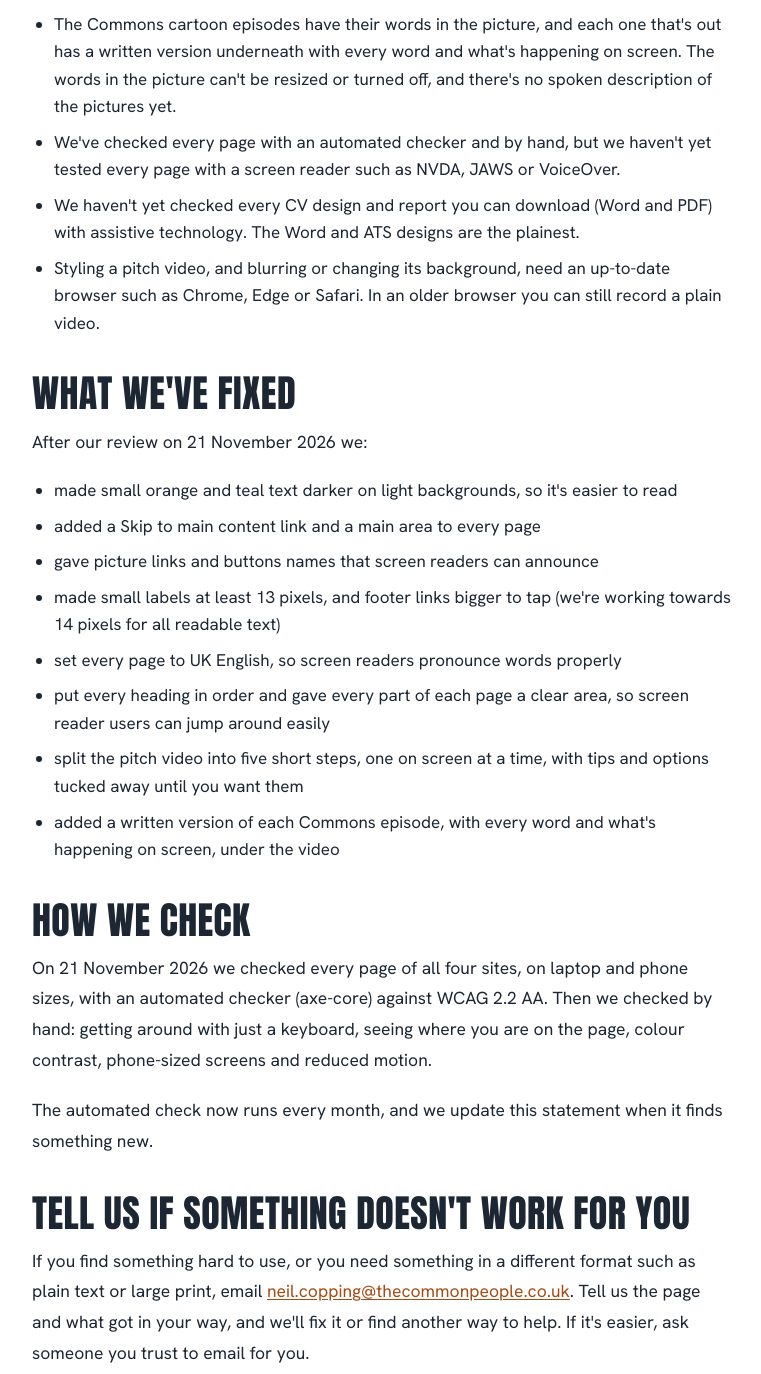
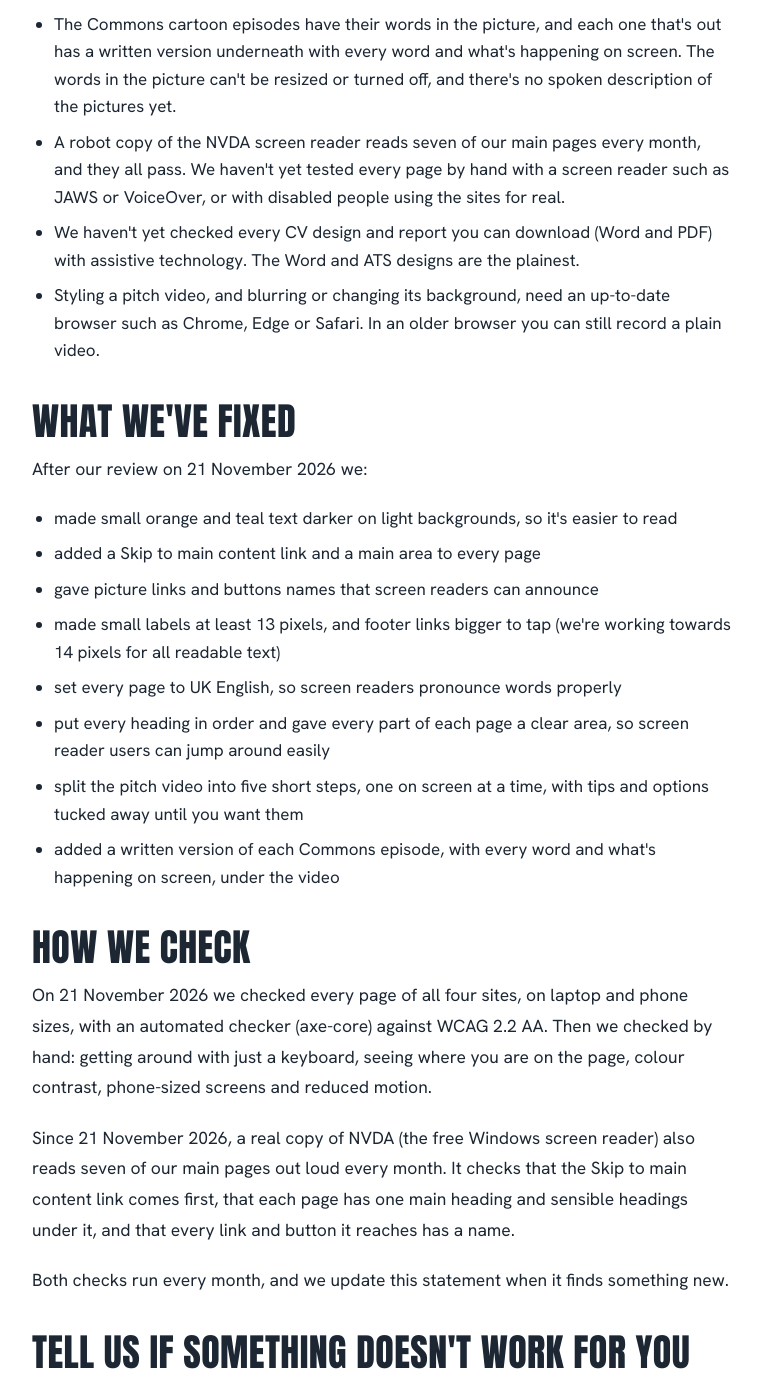
Before and after one commit to neilcopping-lab/commonpeople-resource-centre-v2, a plain HTML site: page accessibility.html in a window 1280 px wide. Shown: the part 1547-2921 px from the top of the page, without its empty margins (258-1019 px from the left). Drawn offline with nearby package versions, Linux system fonts and the light colour scheme.

Commit message:
Accessibility statement: the monthly NVDA screen reader check
Co-Authored-By: Claude Opus 5.5 <noreply@anthropic.com>
Claude-Session: https://claude.ai/code/session_01Dmn5y9CosMnRYp7A3Hv7Ax

```diff
--- a/accessibility.html
+++ b/accessibility.html
@@ -132,7 +132,7 @@
     <h2>What we know isn't right yet</h2>
     <ul>
       <li>The Commons cartoon episodes have their words in the picture, and each one that's out has a written version underneath with every word and what's happening on screen. The words in the picture can't be resized or turned off, and there's no spoken description of the pictures yet.</li>
-      <li>We've checked every page with an automated checker and by hand, but we haven't yet tested every page with a screen reader such as NVDA, JAWS or VoiceOver.</li>
+      <li>A robot copy of the NVDA screen reader reads seven of our main pages every month, and they all pass. We haven't yet tested every page by hand with a screen reader such as JAWS or VoiceOver, or with disabled people using the sites for real.</li>
       <li>We haven't yet checked every CV design and report you can download (Word and PDF) with assistive technology. The Word and ATS designs are the plainest.</li>
       <li>Styling a pitch video, and blurring or changing its background, need an up-to-date browser such as Chrome, Edge or Safari. In an older browser you can still record a plain video.</li>
     </ul>
@@ -152,7 +152,8 @@
 
     <h2>How we check</h2>
     <p>On 21 November 2026 we checked every page of all four sites, on laptop and phone sizes, with an automated checker (axe-core) against WCAG 2.2 AA. Then we checked by hand: getting around with just a keyboard, seeing where you are on the page, colour contrast, phone-sized screens and reduced motion.</p>
-    <p>The automated check now runs every month, and we update this statement when it finds something new.</p>
+    <p>Since 21 November 2026, a real copy of NVDA (the free Windows screen reader) also reads seven of our main pages out loud every month. It checks that the Skip to main content link comes first, that each page has one main heading and sensible headings under it, and that every link and button it reaches has a name.</p>
+    <p>Both checks run every month, and we update this statement when it finds something new.</p>
 
     <h2>Tell us if something doesn't work for you</h2>
     <p>If you find something hard to use, or you need something in a different format such as plain text or large print, email <a href="mailto:neil.copping@thecommonpeople.co.uk">neil.copping@thecommonpeople.co.uk</a>. Tell us the page and what got in your way, and we'll fix it or find another way to help. If it's easier, ask someone you trust to email for you.</p>
```
